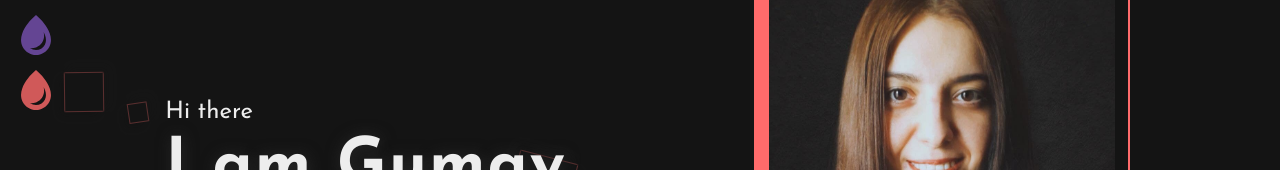
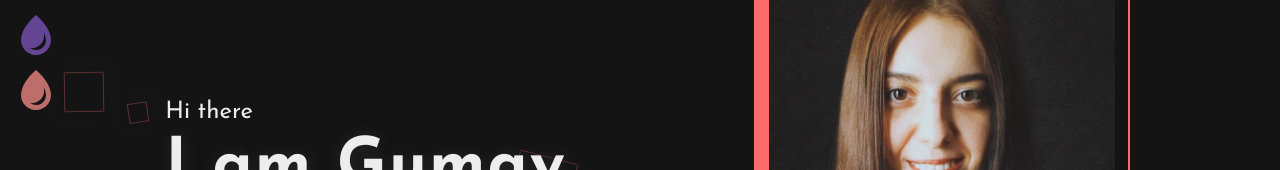
Before and after one commit to Humai88/portfolio, a React (Create React App) app: page / in a window 1280 px wide. Both pictures are taken after a click on the element 36 px from the left and 41 px from the top of the page. Shown: the part 214-384 px from the top of the page. Built offline with nearby package versions, Linux system fonts and the light colour scheme.

Commit message:
Change color

```diff
--- a/src/App.module.scss
+++ b/src/App.module.scss
@@ -86,7 +86,8 @@ h6 {
 //   box-sizing: border-box;
 // }
 :root {
-  --toggle-color: #ff6b6b;
+  // --toggle-color: #ff6b6b;
+  --toggle-color: #e98580;
 }
 .wrapper {
   min-height: 100vh;
--- a/src/components/main/Main.module.scss
+++ b/src/components/main/Main.module.scss
@@ -222,7 +222,7 @@
       color: #055052;
     }
     .peach {
-      color: #ff6b6b;
+      color: #e98580;
     }
   }
   // Background animation
--- a/src/components/main/Main.tsx
+++ b/src/components/main/Main.tsx
@@ -70,7 +70,7 @@ export const Main = () => {
           <div
             className={styles.peach}
             onClick={() => {
-              setTheme("#ff6b6b");
+              setTheme("#E98580");
               setToggle(false);
             }}
           >
```
